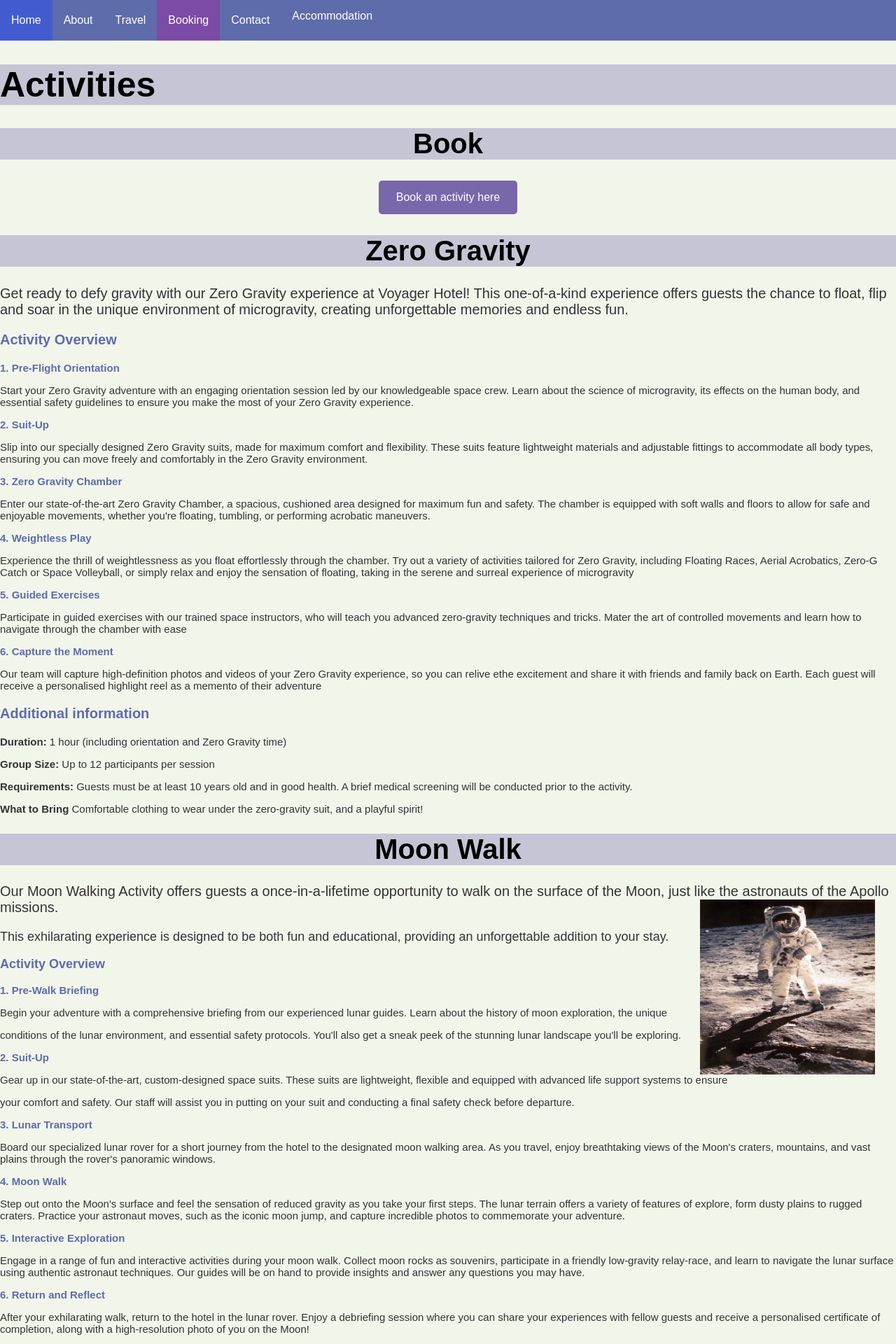
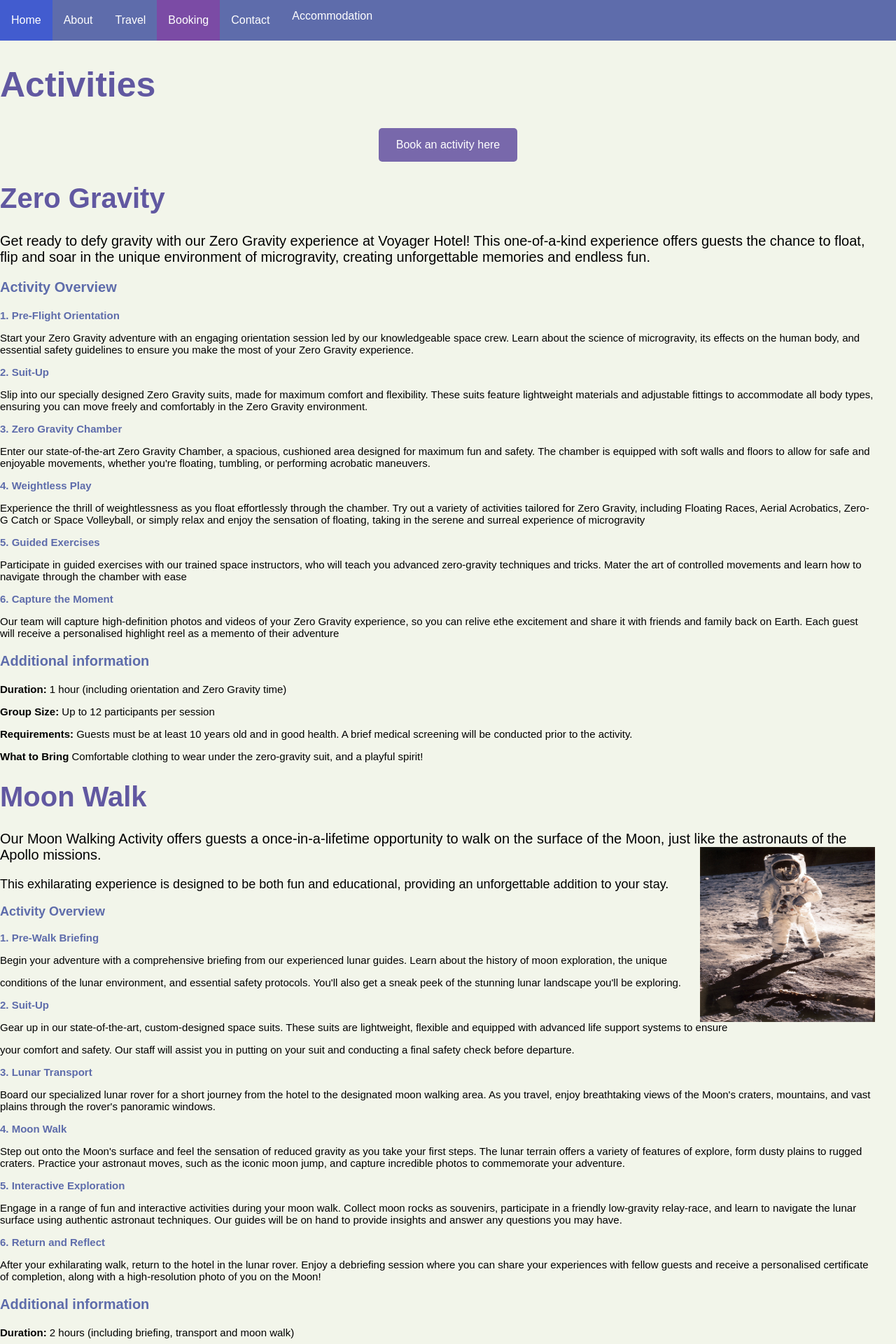
Before and after one commit to Raonaid-Moore/Voyager, a Flask app: template templates/activitiesPage.html in a window 1280 px wide. Shown: the top 1920 px of the page at 70% size. Run offline with Flask 3, Linux system fonts and the light colour scheme; the template is opened without the code that fills it, so the values that code supplies are empty.

Commit message:
activities booking python linked about to navbar styled activity booking centered booking page button colour changed style

```diff
--- a/static/css/activities.css
+++ b/static/css/activities.css
@@ -89,33 +89,31 @@ header {
     padding: 10px 0;
 }
 
-h1 {
-    /*background-color: #7B4BA5; /* Change this color as needed */
-    color: #000;
-    font-family: "Poppins", sans-serif;
-    background-color: rgba(97, 88, 161, 0.3);
-    text-align: left;
-
-
-}
-
 .header_style {
  font-size: 50px;
  text-align: left;
+ background-color: rgba(97, 88, 161)
+ color: white
 }
 
 main {
     padding: 20px;
 }
 
-.words {
+.text {
 width: 1250px;
+font-family: "Poppins", sans-serif;
 color: black;
-font-family: "Poppins", sans-serif;
+text-align: left;
 }
+
+h1{
+color: rgba(97, 88, 161)
+ }
 
 .title {
 font-family: "Poppins", sans-serif;
+text-align: left;
 }
 
 .book{
@@ -145,6 +143,7 @@ transition: 0.5s;
 width: 500px;
 margin: 0 auto;
 }
+
 .container {
     background-color: #fff;
     padding: 30px;
--- a/templates/activitiesPage.html
+++ b/templates/activitiesPage.html
@@ -26,15 +26,13 @@
 </ul>
         <h1 class="header_style">Activities</h1>
     </header>
-    <div class="title">
-        <h1 style="font-size: 40px; text-align: center;">Book</h1>
-    </div>
+
     <div class="book">
         <p class="book-button" style="font-size: 30px; text-align: center;"><a href="activityBook.html" class="button">Book an activity here</a></p>
     </div>
 
     <div class="title">
-        <h1 style="font-size: 40px; text-align: center;">Zero Gravity</h1>
+        <h1 style="font-size: 40px;">Zero Gravity</h1>
     </div>
     <div class="text">
         <p style="font-size: 20px;">Get ready to defy gravity with our Zero Gravity experience at Voyager Hotel! This one-of-a-kind experience offers guests the chance to float, flip and soar in the unique environment of microgravity, creating unforgettable memories and endless fun.</p>
@@ -59,7 +57,7 @@
     </div>
 
     <div class="title">
-        <h1 style="font-size: 40px; text-align: center">Moon Walk</h1>
+        <h1 style="font-size: 40px;">Moon Walk</h1>
     </div>
     <div class="text">
         <p style="font-size: 20px;">Our Moon Walking Activity offers guests a once-in-a-lifetime opportunity to walk on the surface of the Moon, just like the astronauts of the Apollo missions.
@@ -88,7 +86,7 @@
         <p style="font-size: 15px;"><b>What to Bring:</b> Comfortable clothing to wear under the space suit.</p>
     </div>
     <div class="title">
-        <h1 style="font-size: 40px; text-align: center">Celestial Spa</h1>
+        <h1 style="font-size: 40px;">Celestial Spa</h1>
     </div>
     <div class="text">
         <p style="font-size: 20px;">Welcome to our Venusian Celestial Spa, the ultimate relaxation destination located within the stunning Voyager Hotel on the beautiful planet Venus.Nestles amidst the surreal and breathtaking landscape of Earth's neighbouring planet, our spa offers a unique blend of advanced space-age therapies and timeless relaxation techniques, ensuring a rejuvenating experience like no other.</p>
@@ -122,7 +120,7 @@
 
 </div>
      <div class="title">
-         <h1 style="font-size: 40px; text-align: center;">Europa Splashdown</h1>
+         <h1 style="font-size: 40px;">Europa Splashdown</h1>
      </div>
     <div class="text">
          <p style="font-size: 20px; text-align: left">Dive into a world of excitement and wonder at Europa Splashdown, the most extraordinary water park in the cosmos, located at the Voyager</p>
@@ -152,7 +150,7 @@
          <p style="font-size: 15px; text-align: left"><b>What to Bring:</b> Swimsuits and towels. Complimentary lockers and changing rooms are available</p>
     </div>
     <div class="title">
-         <h1 style="font-size: 40px; text-align: center;">Martian Rover Rally</h1>
+         <h1 style="font-size: 40px;">Martian Rover Rally</h1>
     </div>
     <div class="text">
          <p style="font-size: 20px; text-align: left">Get ready for an adrenaline-pumping adventure with Martian Rover Rally, an exhilarating rover racing experience at the Voyager Hotel on Mars. Explore the rugged, red terrain of the Martian landscape as you compete in high speed races across the planet's most captivating and challenging courses.</p>
@@ -183,7 +181,7 @@
          <p style="font-size: 15px; text-align: left"><b>What to Bring:</b> Comfortable clothing to wear under the space suit, closed-toe shoes and a competitive spirit!</p>
     </div>
     <div class="title">
-         <h1 style="font-size: 40px; text-align: center;">Red Planet Cave Expedition</h1>
+         <h1 style="font-size: 40px;">Red Planet Cave Expedition</h1>
     </div>
     <div class="text">
          <p style="font-size: 20px; text-align: left;">Dive into the depths of Mars with the Red Planet Cave Expedition, an awe-inspiring cave-diving adventure offered exclusively at the Voyager Hotel. Explore the hidden wonders of Mars's subterranean world, navigating through ancient water tubes and intricate cave systems formed millions of years ago. This activity promises an unforgettable journey into the mysterious and uncharted realm beneath the Martian surface.</p>
@@ -218,6 +216,10 @@
 
 </div>
 
+<div class="book">
+        <p class="book-button" style="font-size: 30px; text-align: center;"><a href="activitiesPage.html" class="button">Back to Top</a></p>
+    </div>
+
 
 
 </body>
```
